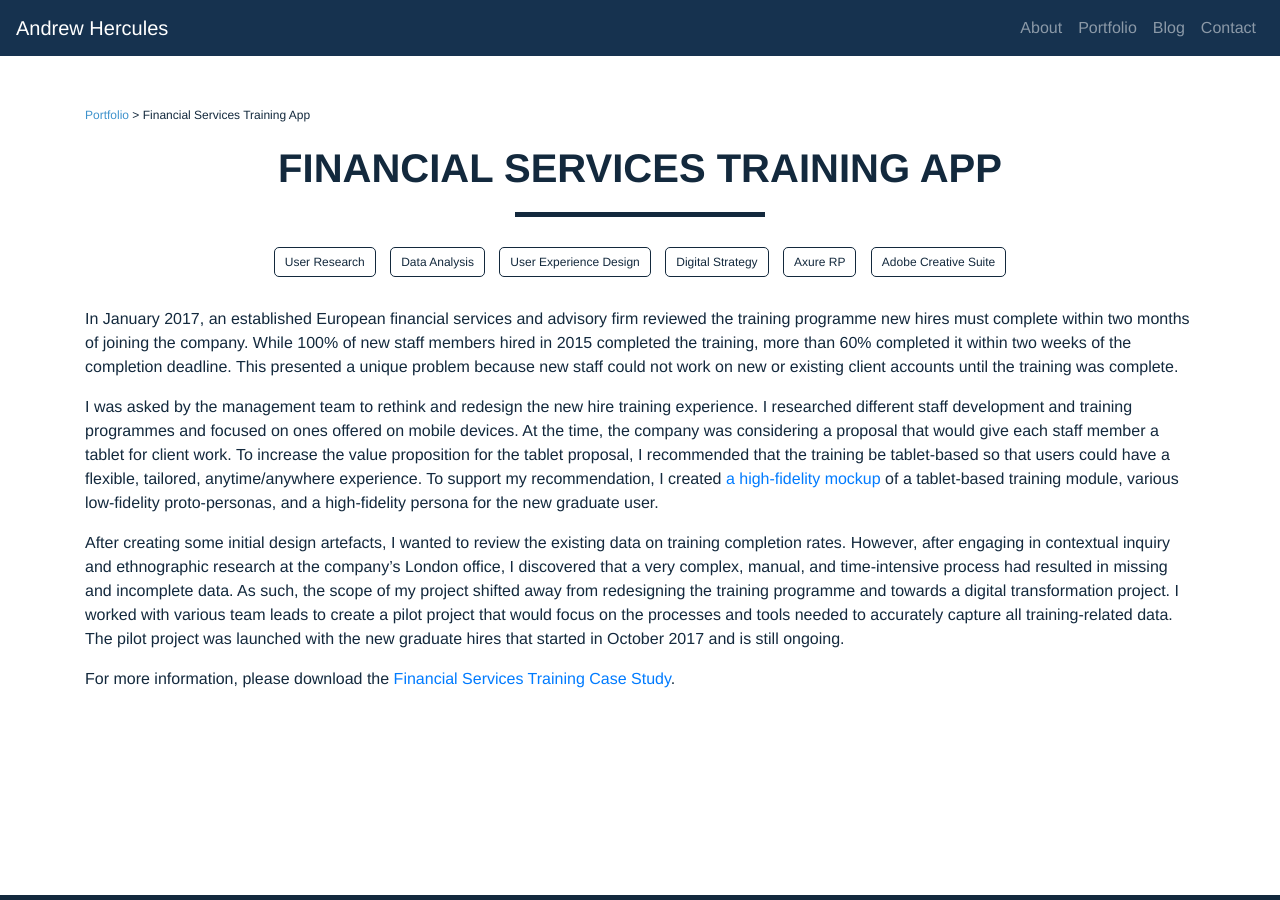
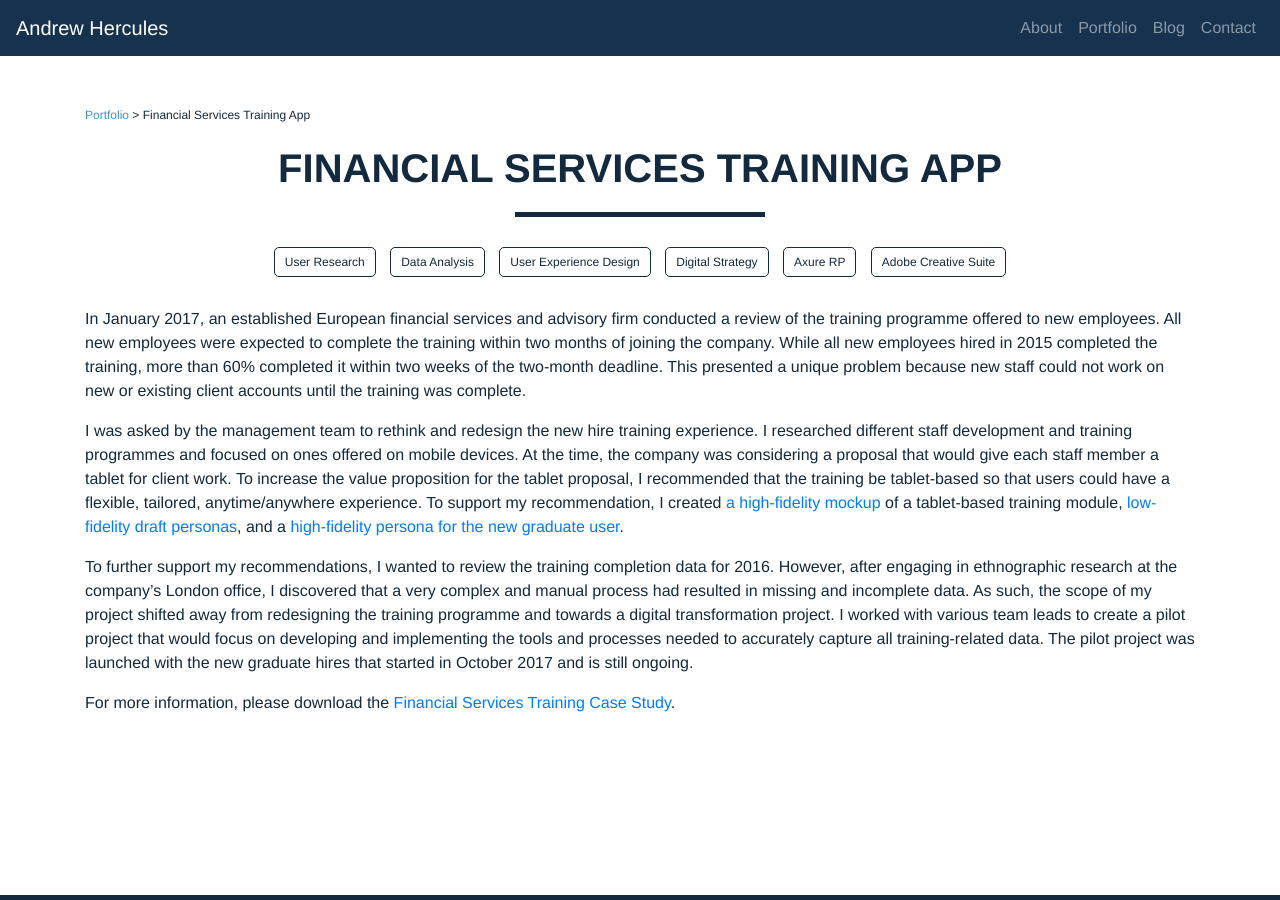
Before and after one commit to andrewhercules/andrewhercules.github.io, a Jekyll site: the page built from _portfolio/financial-services-training-app.md, in a window 1280 px wide. Built offline with Jekyll 4.4.1, drawn with Linux system fonts in a browser that asks for light colours; nearby versions of some CDN libraries; some web fonts are replaced.

Commit message:
Updated portfolio with additional documents and details from the financial services training app project

```diff
--- a/_portfolio/financial-services-training-app.md
+++ b/_portfolio/financial-services-training-app.md
@@ -6,10 +6,10 @@ tags: [User Research, Data Analysis, User Experience Design, Digital Strategy, A
 img: assets/img/portfolio/financial-services-training-app.png
 ---
 
-In January 2017, an established European financial services and advisory firm reviewed the training programme new hires must complete within two months of joining the company. While 100% of new staff members hired in 2015 completed the training, more than 60% completed it within two weeks of the completion deadline. This presented a unique problem because new staff could not work on new or existing client accounts until the training was complete.
+In January 2017, an established European financial services and advisory firm conducted a review of the training programme offered to new employees. All new employees were expected to complete the training within two months of joining the company. While all new employees hired in 2015 completed the training, more than 60% completed it within two weeks of the two-month deadline. This presented a unique problem because new staff could not work on new or existing client accounts until the training was complete.
 
-I was asked by the management team to rethink and redesign the new hire training experience. I researched different staff development and training programmes and focused on ones offered on mobile devices. At the time, the company was considering a proposal that would give each staff member a tablet for client work. To increase the value proposition for the tablet proposal, I recommended that the training be tablet-based so that users could have a flexible, tailored, anytime/anywhere experience. To support my recommendation, I created [a high-fidelity mockup](/assets/docs/portfolio/financial-services-training-app/financial_training_mockups.pdf) of a tablet-based training module, various low-fidelity proto-personas, and a high-fidelity persona for the new graduate user.
+I was asked by the management team to rethink and redesign the new hire training experience. I researched different staff development and training programmes and focused on ones offered on mobile devices. At the time, the company was considering a proposal that would give each staff member a tablet for client work. To increase the value proposition for the tablet proposal, I recommended that the training be tablet-based so that users could have a flexible, tailored, anytime/anywhere experience. To support my recommendation, I created [a high-fidelity mockup](/assets/docs/portfolio/financial-services-training-app/financial_training_mockups.pdf) of a tablet-based training module, [low-fidelity draft personas](/assets/docs/portfolio/financial-services-training-app/financial_training_draft_personas.pdf), and a [high-fidelity persona for the new graduate user](/assets/docs/portfolio/financial-services-training-app/financial_training_graduate_user_persona.pdf).
 
-After creating some initial design artefacts, I wanted to review the existing data on training completion rates. However, after engaging in contextual inquiry and ethnographic research at the company's London office, I discovered that a very complex, manual, and time-intensive process had resulted in missing and incomplete data. As such, the scope of my project shifted away from redesigning the training programme and towards a digital transformation project. I worked with various team leads to create a pilot project that would focus on the processes and tools needed to accurately capture all training-related data. The pilot project was launched with the new graduate hires that started in October 2017 and is still ongoing.
+To further support my recommendations, I wanted to review the training completion data for 2016. However, after engaging in ethnographic research at the company's London office, I discovered that a very complex and manual process had resulted in missing and incomplete data. As such, the scope of my project shifted away from redesigning the training programme and towards a digital transformation project. I worked with various team leads to create a pilot project that would focus on developing and implementing the tools and processes needed to accurately capture all training-related data. The pilot project was launched with the new graduate hires that started in October 2017 and is still ongoing.
 
 For more information, please download the [Financial Services Training Case Study](/assets/docs/portfolio/financial-services-training-app/financial_training_case_study.pdf).
```
Also changed, not shown: 5 other files.
